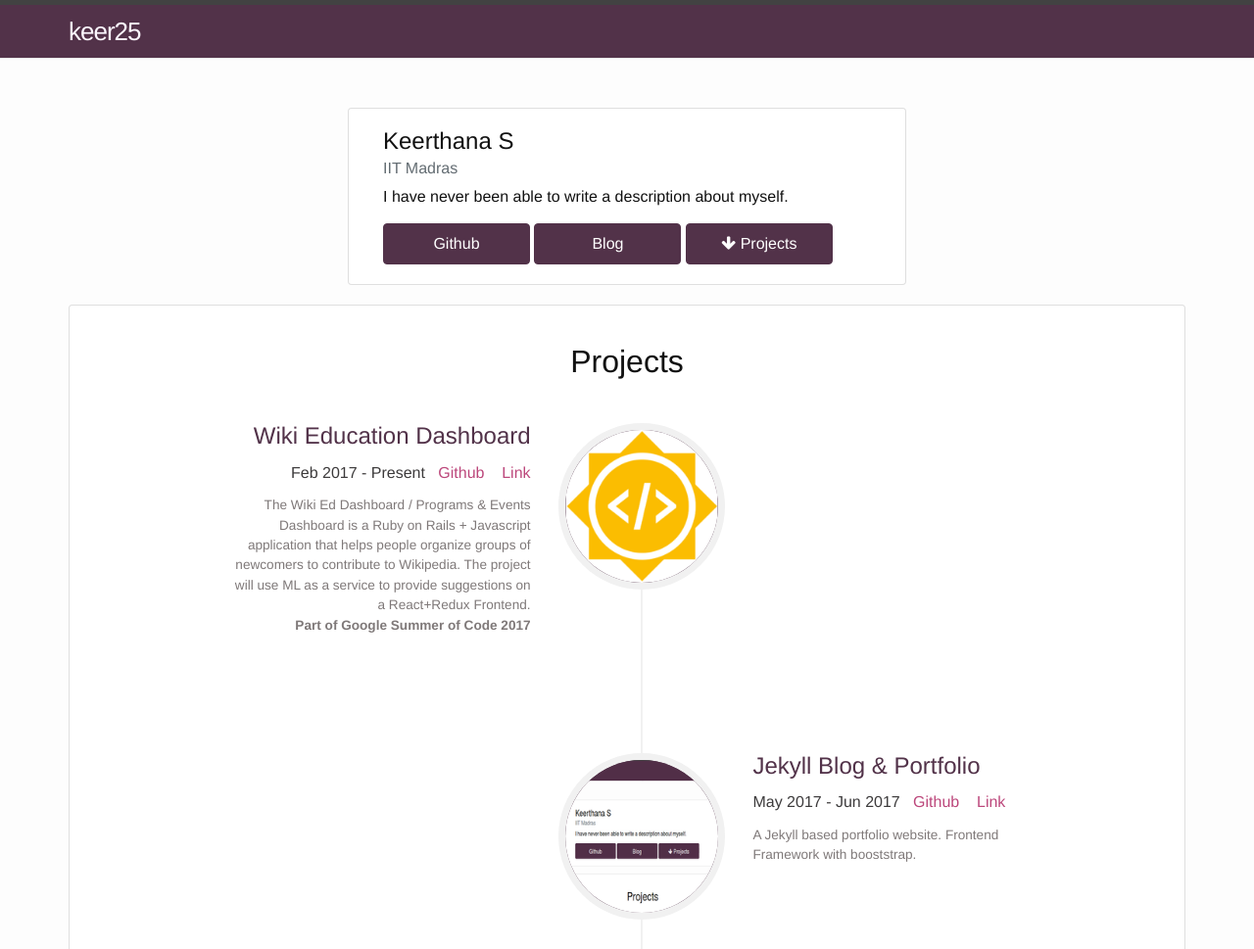
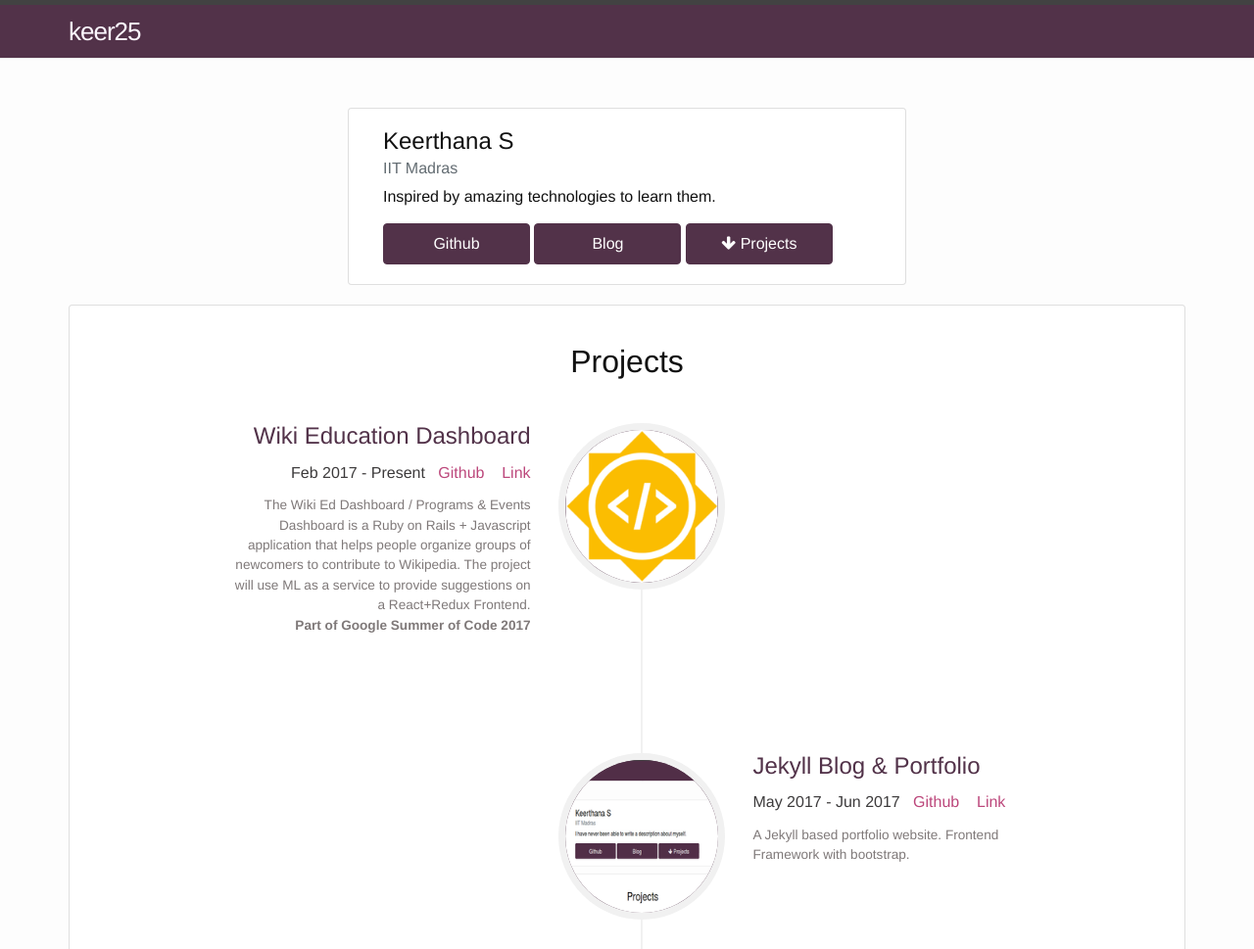
Before and after one commit to keer25/keer25.github.io, a Jekyll site: the page built from index.md, in a window 1280 px wide and 1400 px high. Shown: the top 969 px of the window at 98% size. Built offline with Jekyll 4.4.1, drawn with Linux system fonts in a browser that asks for light colours; nearby versions of some CDN libraries.

Commit message:
Added description

```diff
--- a/_layouts/home.html
+++ b/_layouts/home.html
@@ -9,7 +9,7 @@ layout: default
   <div class="card-block">
     <h4 class="card-title">Keerthana S</h4>
     <h6 class="card-subtitle mb-2 text-muted">IIT Madras</h6>
-    <p class="card-text">I have never been able to write a description about myself.</p>
+    <p class="card-text">Inspired by amazing technologies to learn them.</p>
   <a class="btn btn-primary" target="_blank" href="https://github.com/keer25">Github</a>
   <a class="btn btn-primary" target="_blank" href="https://developerbytes.wordpress.com/">Blog</a>
   <a class="btn btn-primary" href="#projects">
```
Also changed, not shown: _projects/jekyll.md (+1 -1 lines).
